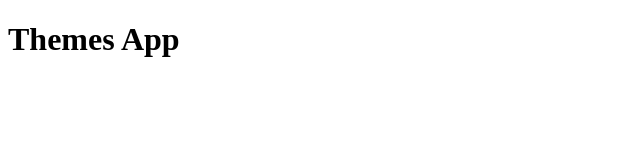
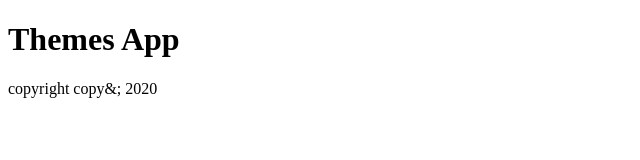
Before and after one commit to Funmi01/selecting-themes, a plain HTML site: page index.html in a window 1280 px wide. Shown: the whole page, without its empty margins (0-640 px from the left). Drawn offline with Linux system fonts and the light colour scheme.

Commit message:
add footer

```diff
--- a/index.html
+++ b/index.html
@@ -7,5 +7,8 @@
   </head>
   <body>
     <h1>Themes App</h1>
+    <footer>
+        copyright copy&; 2020
+    </footer>
   </body>
 </html>
```
